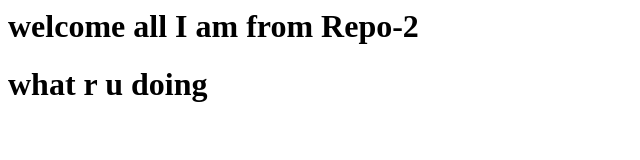
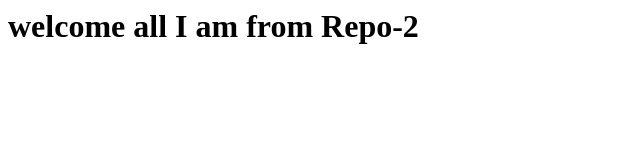
Before and after one commit to shitald17/httpd-2, a plain HTML site: page index.html in a window 1280 px wide. Shown: the whole page, without its empty margins (0-640 px from the left). Drawn offline with Linux system fonts and the light colour scheme.

Commit message:
Update index.html

```diff
--- a/index.html
+++ b/index.html
@@ -1,3 +1 @@
 <h1>welcome all I am from Repo-2<h1>
-
-<h1>what r u doing</h1>
```
